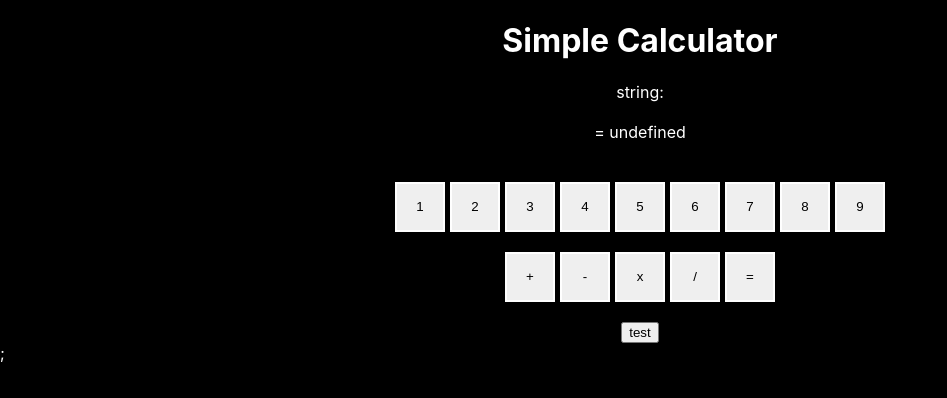
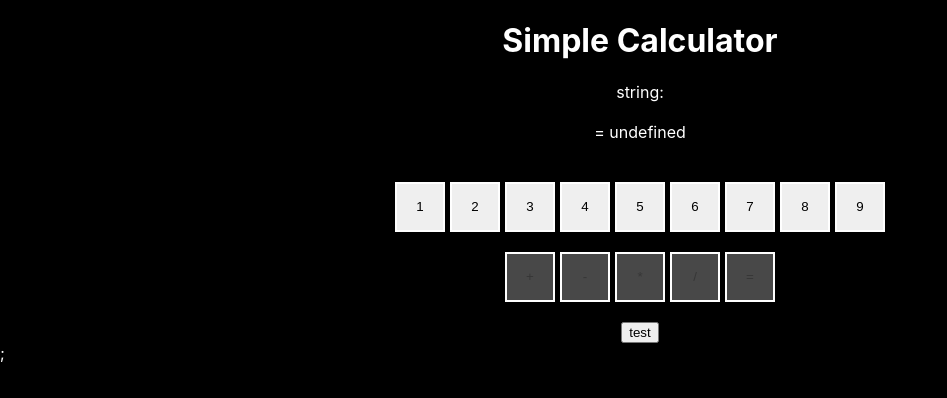
Before and after one commit to gary1999/react-calculator, a React (Create React App) app in the folder react-calculator/: page / in a window 1280 px wide. Shown: the top 398 px of the page, without its empty margins (0-947 px from the left). Built offline with nearby package versions, Linux system fonts and the light colour scheme.

Commit message:
Disabled buttons
If number isn't inputted into the string, the operation cannot be selected

```diff
--- a/react-calculator/src/App.js
+++ b/react-calculator/src/App.js
@@ -6,7 +6,7 @@ import Numbers from './components/Numbers';
 function App() {
     // const [numbers, setNumbers] = useState([1, 2, 3, 4, 5, 6, 7, 8, 9]);
     const numbers = [1, 2, 3, 4, 5, 6, 7, 8, 9];
-    const operations = ['+', '-', 'x', '/', '='];
+    const operations = ['+', '-', '*', '/', '='];
     // const equal = ['='];
 
     const [inputValue, setInputValue] = useState('');
@@ -14,6 +14,8 @@ function App() {
 
     const [userInputArray, setUserInputArray] = useState([0]);
     const [operationArray, setOperationArray] = useState([]);
+
+    const [disableOperations, setDisableOperations] = useState(false);
 
     const [total, setTotal] = useState(0);
 
@@ -64,6 +66,14 @@ function App() {
         setTotal(eval(tempTotal.slice(0, -1)));
     }, [stringArray]);
 
+    useEffect(() => {
+        if (inputValue === '') {
+            setDisableOperations(true);
+        } else {
+            setDisableOperations(false);
+        }
+    }, [inputValue]);
+
     return (
         <>
             <div className="App">
@@ -94,6 +104,7 @@ function App() {
                                     onClick={handleOperationClick}
                                     className="operationButton"
                                     value={operation}
+                                    disabled={disableOperations}
                                 >
                                     {`${operation}`}
                                 </button>
```
